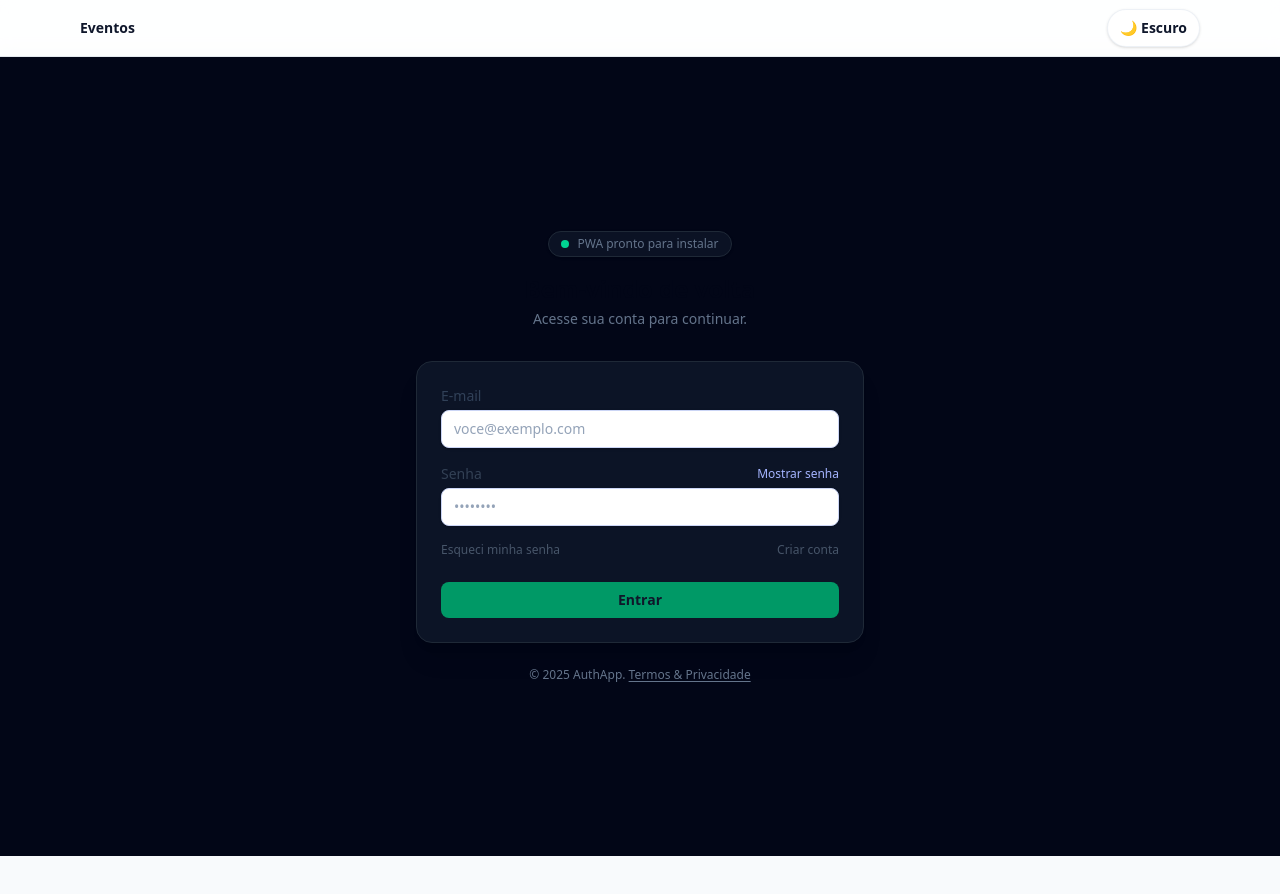
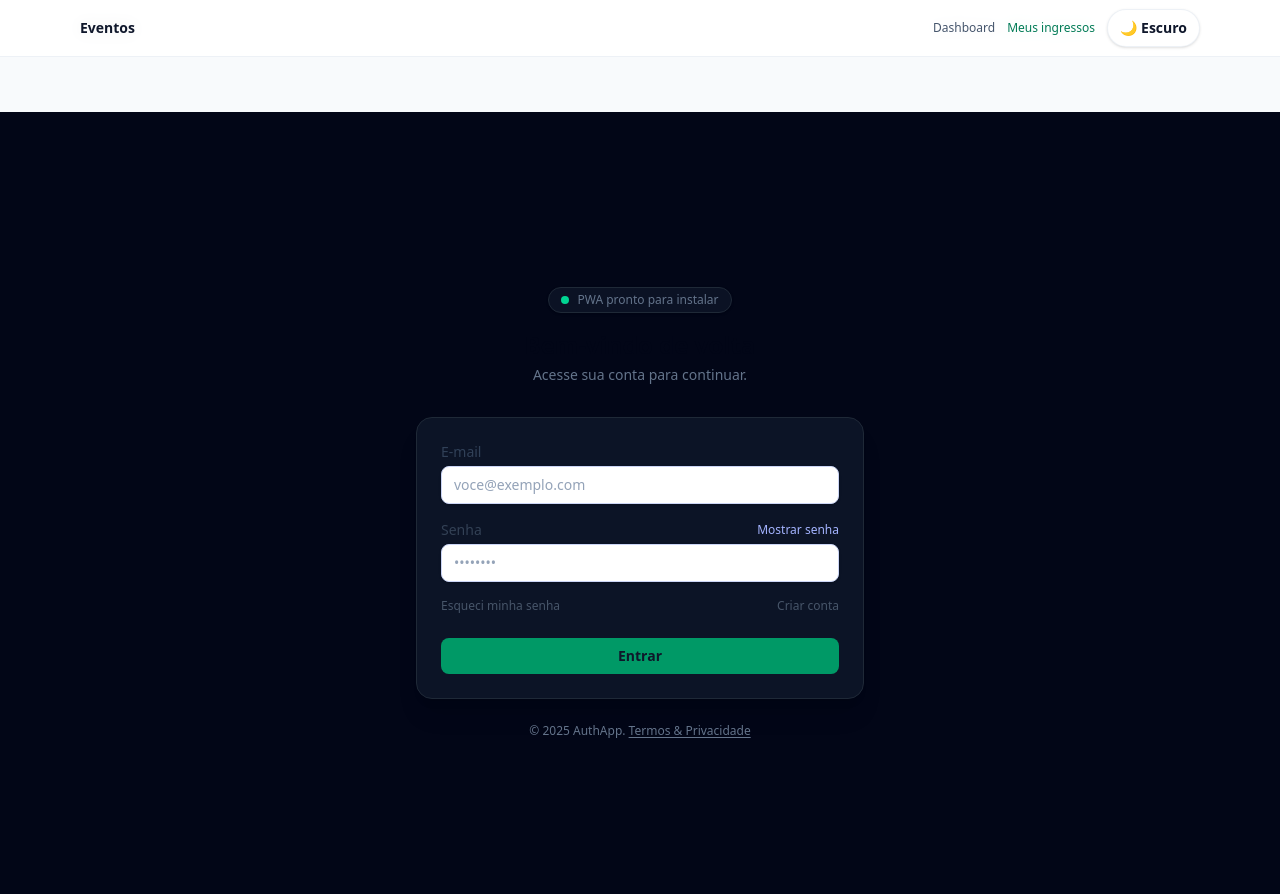
Before and after one commit to guilhermecardosocruz/appmodelo, a Next.js app: page /login in a window 1280 px wide. Shown: the top 894 px of the page. Before the commit the page ends 856 px from the top, so only its background shows below. Built offline with nearby package versions, Linux system fonts and the light colour scheme.

Commit message:
fix(theme): topbar unico e claro consistente no dashboard

```diff
--- a/app/(app)/dashboard/DashboardClient.tsx
+++ b/app/(app)/dashboard/DashboardClient.tsx
@@ -2,7 +2,6 @@
 
 import { useEffect, useState } from "react";
 import { useRouter } from "next/navigation";
-import Link from "next/link";
 
 type EventType = "PRE_PAGO" | "POS_PAGO" | "FREE";
 
@@ -96,7 +95,6 @@ export default function DashboardClient() {
       }
 
       const created = (await res.json()) as Event;
-
       setEvents((prev) => [created, ...prev]);
       setName("");
       setType("FREE");
@@ -132,36 +130,16 @@ export default function DashboardClient() {
   }
 
   return (
-    <div className="min-h-screen bg-slate-50 text-slate-900 dark:bg-slate-950 dark:text-slate-50">
-      {/* espaço para o AppTopbar fixo */}
-      <div className="h-14" />
-
-      <main className="mx-auto flex w-full max-w-5xl flex-col gap-6 px-4 py-6 sm:px-6 lg:px-8">
-        <header className="flex items-center justify-between gap-3">
-          <h1 className="text-lg font-semibold sm:text-xl">Meus eventos</h1>
-
-          <div className="flex items-center gap-3">
-            <Link
-              href="/ingressos"
-              className="text-xs font-medium text-emerald-700 hover:text-emerald-600 dark:text-emerald-300 dark:hover:text-emerald-200"
-            >
-              Meus ingressos
-            </Link>
-
-            <button
-              type="button"
-              className="text-xs font-medium text-slate-600 hover:text-slate-900 dark:text-slate-300 dark:hover:text-slate-100"
-            >
-              Sair
-            </button>
+    <div className="mx-auto w-full max-w-5xl px-4 py-6 sm:px-6 lg:px-8">
+      <div className="mb-6 flex items-center justify-between gap-3">
+        <h1 className="text-lg sm:text-xl font-semibold">Meus eventos</h1>
       </div>
-        </header>
 
       <form
         onSubmit={handleCreate}
-          className="flex flex-col gap-3 rounded-2xl border border-slate-200 bg-white p-4 shadow-sm sm:flex-row sm:items-end sm:gap-4 dark:border-slate-800 dark:bg-slate-900/60 dark:shadow-none"
+        className="flex flex-col gap-3 rounded-2xl border border-slate-200 bg-white p-4 shadow-sm sm:flex-row sm:items-end sm:gap-4 dark:border-slate-800 dark:bg-slate-900/40"
       >
-          <div className="flex flex-1 flex-col gap-1">
+        <div className="flex-1 flex flex-col gap-1">
           <label className="text-xs font-medium text-slate-700 dark:text-slate-300">
             Nome do evento
           </label>
@@ -174,7 +152,7 @@ export default function DashboardClient() {
           />
         </div>
 
-          <div className="flex w-full flex-col gap-1 sm:w-40">
+        <div className="w-full sm:w-40 flex flex-col gap-1">
           <label className="text-xs font-medium text-slate-700 dark:text-slate-300">
             Tipo
           </label>
@@ -198,26 +176,26 @@ export default function DashboardClient() {
         </button>
       </form>
 
-        {error && <p className="text-sm text-red-600 dark:text-red-400">{error}</p>}
+      {error && <p className="mt-4 text-sm text-red-600 dark:text-red-400">{error}</p>}
 
       {loading && (
-          <p className="text-sm text-slate-600 dark:text-slate-300">
+        <p className="mt-4 text-sm text-slate-600 dark:text-slate-300">
           Carregando eventos...
         </p>
       )}
 
       {!loading && events.length === 0 && (
-          <p className="text-sm text-slate-600 dark:text-slate-400">
+        <p className="mt-4 text-sm text-slate-600 dark:text-slate-400">
           Nenhum evento criado ainda. Crie o primeiro acima.
         </p>
       )}
 
-        <div className="grid grid-cols-1 gap-4 sm:grid-cols-2 lg:grid-cols-3">
+      <div className="mt-6 grid grid-cols-1 gap-4 sm:grid-cols-2 lg:grid-cols-3">
         {events.map((event) => (
           <div
             key={event.id}
             onClick={() => router.push(getEventHref(event))}
-              className="cursor-pointer rounded-2xl border border-slate-200 bg-white p-4 shadow-sm transition hover:border-emerald-500/70 dark:border-slate-800 dark:bg-slate-900/60 dark:shadow-none dark:hover:bg-slate-800/60"
+            className="flex cursor-pointer flex-col gap-2 rounded-2xl border border-slate-200 bg-white p-4 shadow-sm transition hover:border-emerald-500/70 dark:border-slate-800 dark:bg-slate-900/40 dark:hover:bg-slate-900/60"
           >
             <div className="flex items-center justify-between gap-2">
               <span className="text-[11px] uppercase tracking-wide text-slate-500 dark:text-slate-400">
@@ -234,19 +212,18 @@ export default function DashboardClient() {
                   if (!confirmed) return;
                   void handleDelete(event.id);
                 }}
-                  className="inline-flex items-center justify-center rounded-lg border border-red-600 px-2.5 py-1 text-[11px] font-medium text-red-600 hover:bg-red-50 dark:text-red-400 dark:hover:bg-red-950/30"
+                className="inline-flex items-center justify-center rounded-lg border border-red-600 px-2.5 py-1 text-[11px] font-medium text-red-700 hover:bg-red-50 dark:text-red-400 dark:hover:bg-red-950/40"
               >
                 Excluir
               </button>
             </div>
 
-              <h2 className="mt-2 line-clamp-2 text-sm font-semibold text-slate-900 dark:text-slate-50">
+            <h2 className="text-sm font-semibold text-slate-900 line-clamp-2 dark:text-slate-50">
               {event.name}
             </h2>
           </div>
         ))}
       </div>
-      </main>
     </div>
   );
 }
--- /dev/null
+++ b/app/(app)/layout.tsx
@@ -0,0 +1,16 @@
+import type { ReactNode } from "react";
+import { AppTopbar } from "@/components/AppTopbar";
+
+type Props = {
+  children: ReactNode;
+};
+
+export default function AppLayout({ children }: Props) {
+  return (
+    <div className="min-h-screen bg-slate-50 text-slate-900 dark:bg-slate-950 dark:text-slate-50">
+      <AppTopbar />
+      {/* espaço do header fixo (h-14) */}
+      <main className="pt-14">{children}</main>
+    </div>
+  );
+}
--- /dev/null
+++ b/app/(auth)/layout.tsx
@@ -0,0 +1,15 @@
+import type { ReactNode } from "react";
+import { AppTopbar } from "@/components/AppTopbar";
+
+type Props = {
+  children: ReactNode;
+};
+
+export default function AuthLayout({ children }: Props) {
+  return (
+    <div className="min-h-screen bg-slate-50 text-slate-900 dark:bg-slate-950 dark:text-slate-50">
+      <AppTopbar />
+      <main className="pt-14">{children}</main>
+    </div>
+  );
+}
--- a/components/AppTopbar.tsx
+++ b/components/AppTopbar.tsx
@@ -3,7 +3,7 @@ import { ThemeToggle } from "@/components/theme/ThemeToggle";
 
 export function AppTopbar() {
   return (
-    <header className="fixed inset-x-0 top-0 z-50 border-b border-slate-200/60 bg-white/85 backdrop-blur dark:border-slate-800/60 dark:bg-slate-950/80">
+    <header className="fixed inset-x-0 top-0 z-50 border-b border-slate-200/60 bg-white/90 backdrop-blur dark:border-slate-800/60 dark:bg-slate-950/80">
       <div className="mx-auto flex h-14 max-w-6xl items-center justify-between px-4">
         <Link
           href="/"
@@ -12,7 +12,22 @@ export function AppTopbar() {
           Eventos
         </Link>
 
-        <div className="flex items-center gap-2">
+        <div className="flex items-center gap-3">
+          <nav className="hidden sm:flex items-center gap-3">
+            <Link
+              href="/dashboard"
+              className="text-xs font-medium text-slate-600 hover:text-slate-900 dark:text-slate-300 dark:hover:text-slate-50"
+            >
+              Dashboard
+            </Link>
+            <Link
+              href="/ingressos"
+              className="text-xs font-medium text-emerald-700 hover:text-emerald-800 dark:text-emerald-300 dark:hover:text-emerald-200"
+            >
+              Meus ingressos
+            </Link>
+          </nav>
+
           <ThemeToggle />
         </div>
       </div>
```
Lines whose indentation alone changed are shown as unchanged.
